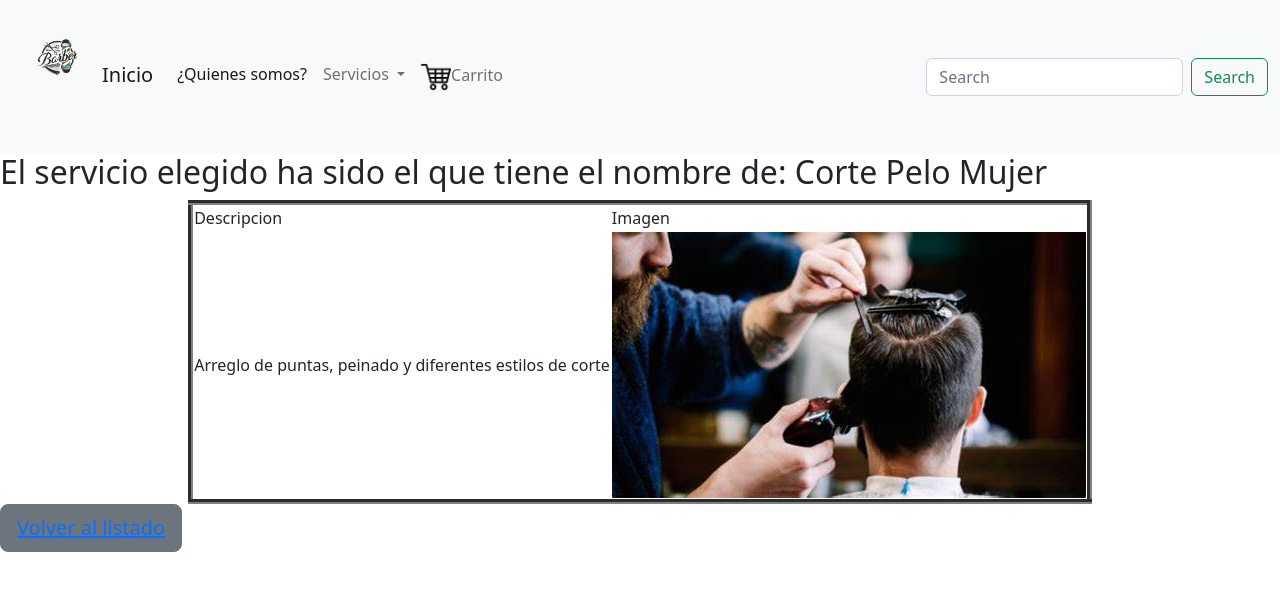
After one commit to lausalbra/-PGPI-1.1, a Django app: page /servicios/1/ in a window 1280 px wide. The commit adds this page. Shown: the top 591 px of the page. Run offline with Django 4.2, Linux system fonts and the light colour scheme; data comes from the database, SQL or seed files in the repository.

Commit message:
agregado navegacion con diferentes secciones e imagenes

```diff
--- a/code/barbershopApp/admin.py
+++ b/code/barbershopApp/admin.py
@@ -1,5 +1,5 @@
 from django.contrib import admin
-from barbershopApp.models import Servicios
+from barbershopApp.models import Servicioss
 
 # Register your models here.
-admin.site.register(Servicios)
+admin.site.register(Servicioss)
--- a/code/barbershopApp/models.py
+++ b/code/barbershopApp/models.py
@@ -2,9 +2,10 @@ from django.db import models
 
 # Create your models here.
 
-class Servicios(models.Model):
+class Servicioss(models.Model):
     nombre = models.CharField(max_length=100, blank=False, null=False)
     hora = models.DateTimeField(null=False)
     disponible = models.BooleanField(blank=False, null=False)
     imagen = models.ImageField(upload_to='barbershopApp/static/media', null=False, blank=False)
     descripcion = models.TextField(max_length=255, blank=False, null=False)
+    precio = models.FloatField(null = False, blank=False)
--- /dev/null
+++ b/code/barbershopApp/templates/base.html
@@ -0,0 +1,49 @@
+{% load static %}
+<!DOCTYPE html>
+<html>
+<head>
+    <meta charset="UTF-8">
+    <meta http-equiv="X-UA-Compatible" content="IE-edge">
+    <meta name="viewport" content="with=device-width, initial-scale=1.0">
+    <title>Barbershop</title>
+    <link href="https://cdn.jsdelivr.net/npm/bootstrap@5.2.2/dist/css/bootstrap.min.css" rel="stylesheet" integrity="sha384-Zenh87qX5JnK2Jl0vWa8Ck2rdkQ2Bzep5IDxbcnCeuOxjzrPF/et3URy9Bv1WTRi" crossorigin="anonymous">
+</head>
+    <body>
+        <nav class="navbar navbar-expand-lg bg-light">
+            <div class="container-fluid">
+              <a class="navbar-brand" href="{% url 'home' %}"><img src ="{% static 'media/ilustracion_sin_titulo.png' %}" alt="carrito" width="90">Inicio</a>
+              <button class="navbar-toggler" type="button" data-bs-toggle="collapse" data-bs-target="#navbarSupportedContent" aria-controls="navbarSupportedContent" aria-expanded="false" aria-label="Toggle navigation">
+                <span class="navbar-toggler-icon"></span>
+              </button>
+              <div class="collapse navbar-collapse" id="navbarSupportedContent">
+                <ul class="navbar-nav me-auto mb-2 mb-lg-0">
+                  <li class="nav-item">
+                    <a class="nav-link active" aria-current="page" href="#">¿Quienes somos?</a>
+                  </li>
+                  <li class="nav-item dropdown">
+                    <a class="nav-link dropdown-toggle" href="#" role="button" data-bs-toggle="dropdown" aria-expanded="false">
+                      Servicios
+                    </a>
+                    <ul class="dropdown-menu">
+                      <li><a class="dropdown-item" href="{% url 'cortes' %}">Cortes</a></li>
+                      <li><a class="dropdown-item" href="{% url 'barba' %}">Barba</a></li>
+                      <li><a class="dropdown-item" href="{% url 'tinte' %}">Tinte</a></li>
+                      <li><a class="dropdown-item" href="{% url 'peinado' %}">Peinado</a></li>
+                      <li><a class="dropdown-item" href="{% url 'estética' %}">Estética</a></li>
+                    </ul>
+                  </li>
+                  <li class="nav-item">
+                    <a class="nav-link" href="#"> <img src ="{% static 'media/carrito.png' %}" alt="carrito" width="30">Carrito<a>
+                  </li>
+                </ul>
+                <form class="d-flex" role="search">
+                  <input class="form-control me-2" type="search" placeholder="Search" aria-label="Search">
+                  <button class="btn btn-outline-success" type="submit">Search</button>
+                </form>
+              </div>
+            </div>
+          </nav>
+    <script src="https://cdn.jsdelivr.net/npm/bootstrap@5.2.2/dist/js/bootstrap.bundle.min.js" integrity="sha384-OERcA2EqjJCMA+/3y+gxIOqMEjwtxJY7qPCqsdltbNJuaOe923+mo//f6V8Qbsw3" crossorigin="anonymous"></script>
+    {% block content %}{% endblock %}
+    </body>
+</html>
--- a/code/barbershopApp/templates/detalles.html
+++ b/code/barbershopApp/templates/detalles.html
@@ -1,13 +1,6 @@
+{% extends 'base.html' %}
 {% load static %}
-<!DOCTYPE html>
-<html lang="en">
-<head>
-    <meta charset="UTF-8">
-    <meta http-equiv="X-UA-Compatible" content="IE=edge">
-    <meta name="viewport" content="width=device-width, initial-scale=1.0">
-    <title>Document</title>
-</head>
-<body>
+{% block content %}
 <h2>El servicio elegido ha sido el que tiene el nombre de: {{servicio.nombre}}</h2>
 <table border="5" style="margin: 0 auto;">
     <tr>
@@ -20,5 +13,4 @@
         </tr>
     </table>
 <button class="btn btn-secondary btn-lg"><a href="{% url 'home' %}">Volver al listado</a></button>
-</body>
-</html>
+{% endblock %}
--- a/code/barbershopApp/urls.py
+++ b/code/barbershopApp/urls.py
@@ -3,5 +3,11 @@ from barbershopApp import views
 
 urlpatterns = [
    path('', views.home, name='home'),
-   path('<int:servicio_id>/', views.details, name='detalles')
+   path('servicios', views.list_servicios, name = 'servicios'),
+   path('servicios/cortes', views.list_servicios, name = 'cortes'),
+   path('servicios/barba', views.list_servicios, name = 'barba'),
+   path('servicios/tinte', views.list_servicios, name = 'tinte'),
+   path('servicios/peinado', views.list_servicios, name = 'peinado'),
+   path('servicios/estética', views.list_servicios, name = 'estética'),
+   path('servicios/<int:servicio_id>/', views.details, name='detalles')
 ]
--- a/code/barbershopApp/views.py
+++ b/code/barbershopApp/views.py
@@ -1,13 +1,16 @@
 from django.shortcuts import get_object_or_404, render
 
-from .models import Servicios
+from .models import Servicioss
 
 # Create your views here.
 
 def home(request):
-    servicios = Servicios.objects.all()
-    return render(request, 'index.html', {'servicios' : servicios})
+    return render(request, 'index.html')
+
+def list_servicios(request):
+    servicios = Servicioss.objects.all()
+    return render(request, 'servicios.html', {'servicios' : servicios})
 
 def details(request, servicio_id):
-    servicio = get_object_or_404(Servicios, pk=servicio_id)
+    servicio = get_object_or_404(Servicioss, pk=servicio_id)
     return render(request, 'detalles.html', {'servicio': servicio})
```
Also changed, not shown: code/barbershopApp/templates/index.html (+3 -33 lines), code/barbershopApp/templates/servicios.html (added, +25 -0 lines), code/barbershopApp/migrations/0003_alter_servicios_imagen.py (added), code/barbershopApp/migrations/0004_servicioss_delete_servicios.py (added), code/barbershopApp/migrations/0005_alter_servicioss_imagen.py (added), code/barbershopApp/migrations/0006_alter_servicioss_imagen.py (added), code/barbershopApp/migrations/0007_alter_servicioss_imagen.py (added), code/barbershopApp/static/media/Ilustracion_sin_titulo.png (added), code/barbershopApp/static/media/carrito.png (added), code/barbershopApp/static/media/hipster-barba-mannueldesign-peluqueria-caballeros-mortalaz.png (added), code/barbershopApp/static/media/istockphoto-1320661603-612x612.png (added), code/barbershopApp/static/media/ph__barbershop_145929144_417081659561072_1054877655562001181_n.png (added), code/db.sqlite3. Lines whose indentation alone changed are shown as unchanged.
